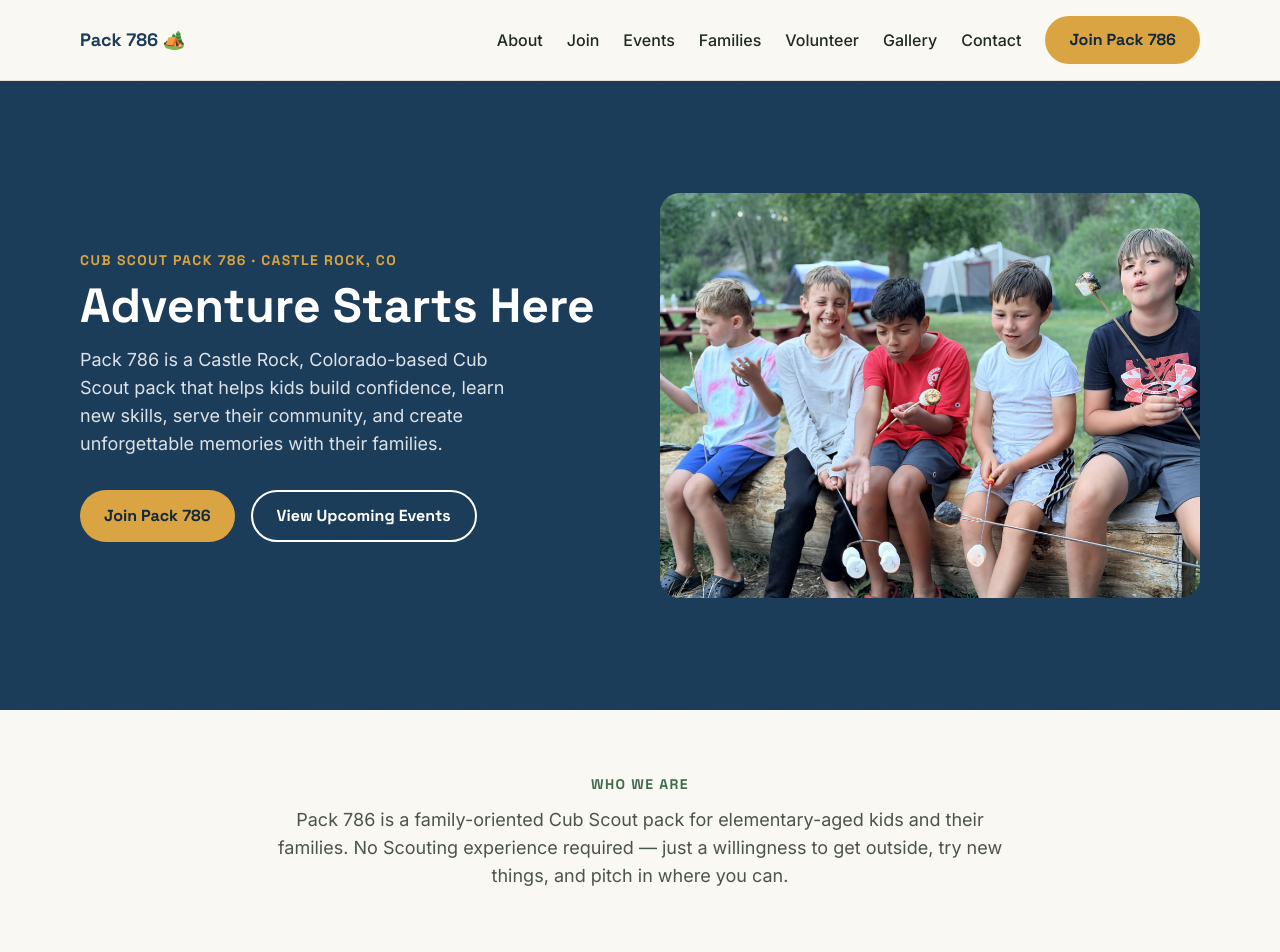
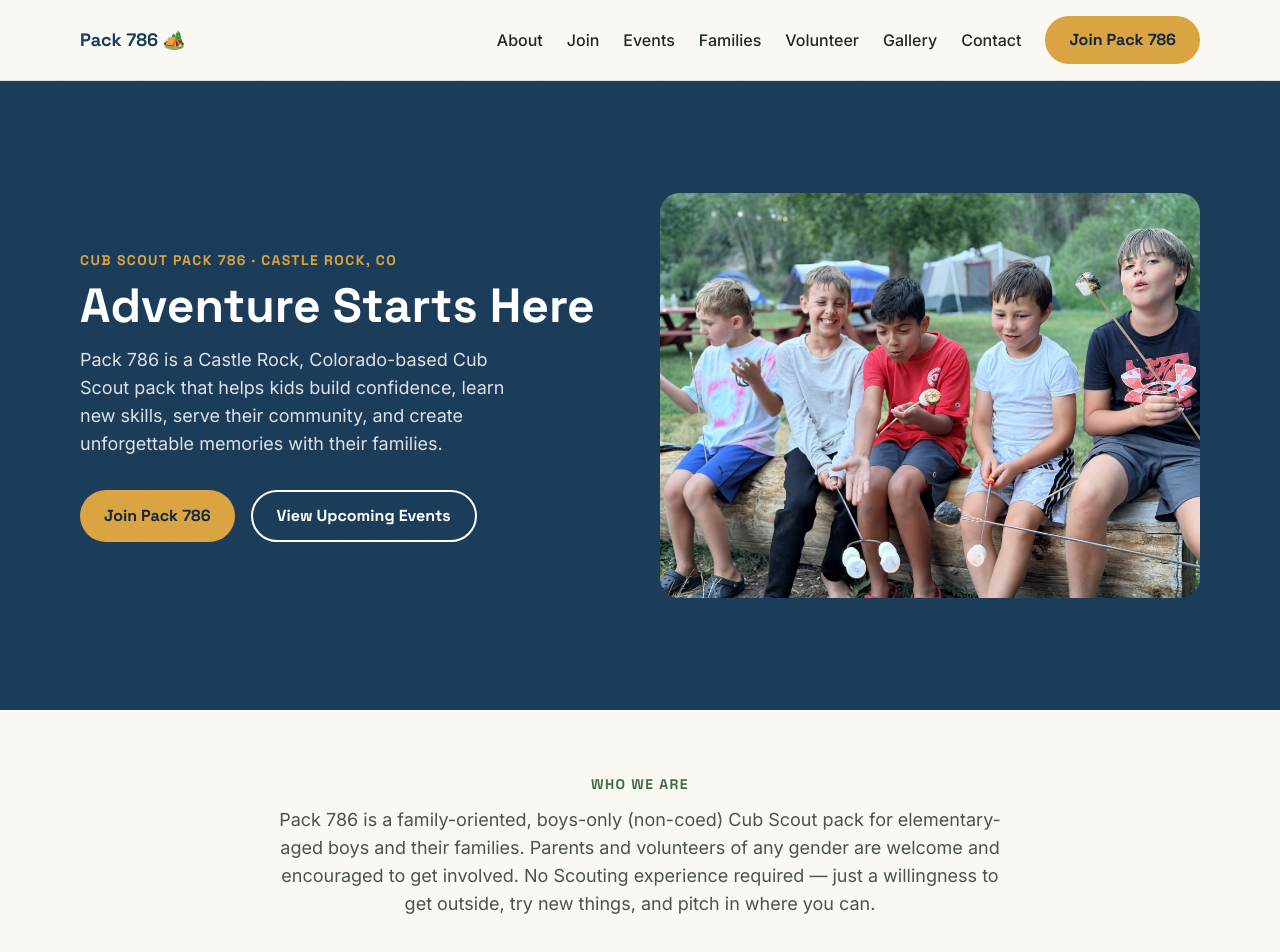
Before and after one commit to beachsomewhere/pack786-website, a Next.js app: page / in a window 1280 px wide. Shown: the top 952 px of the page. Built offline with nearby package versions, Linux system fonts and the light colour scheme.

Commit message:
Clarify boys-only charter in homepage intro

```diff
--- a/app/page.tsx
+++ b/app/page.tsx
@@ -56,8 +56,9 @@ export default async function HomePage() {
       <section className="mx-auto max-w-3xl px-4 py-16 text-center">
         <p className="eyebrow">Who we are</p>
         <p className="mt-3 text-lg text-trail-ink/80">
-          Pack 786 is a family-oriented Cub Scout pack for elementary-aged kids and their families. No
-          Scouting experience required — just a willingness to get outside, try new things, and pitch in
+          Pack 786 is a family-oriented, boys-only (non-coed) Cub Scout pack for elementary-aged boys and
+          their families. Parents and volunteers of any gender are welcome and encouraged to get involved.
+          No Scouting experience required — just a willingness to get outside, try new things, and pitch in
           where you can.
         </p>
       </section>
```
